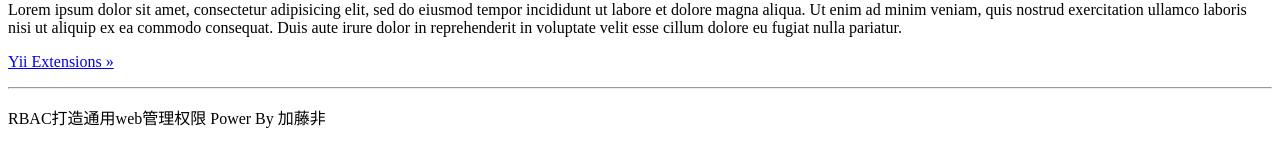
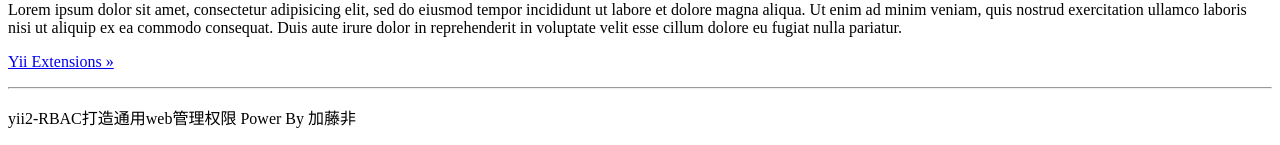
Before and after one commit to linkgeek/yii2-rbac, a Yii app: template views/site/index.php in a window 1280 px wide. Shown: the part 793-938 px from the top of the page. Run offline with PHP 8.4 and a stand-in for Yii, Linux system fonts and the light colour scheme; the template is opened without the code that fills it, so the values that code supplies are empty; some libraries are stand-ins or nearby versions.

Commit message:
修改title

```diff
--- a/views/layouts/main.php
+++ b/views/layouts/main.php
@@ -18,7 +18,7 @@ AppAsset::register($this);
     <meta charset="<?= Yii::$app->charset ?>">
     <meta name="viewport" content="width=device-width, initial-scale=1">
     <?= Html::csrfMetaTags() ?>
-    <title>RBAC打造通用web管理权限</title>
+    <title>yii2-RBAC打造通用web管理权限</title>
     <?php $this->head() ?>
 </head>
 <body>
@@ -64,7 +64,7 @@ AppAsset::register($this);
         <?=$content;?>
         <hr/>
         <footer class="navbar-fixed-bottom text-center">
-            <p>RBAC打造通用web管理权限 Power By 加藤非</p>
+            <p>yii2-RBAC打造通用web管理权限 Power By 加藤非</p>
         </footer>
     </div>
 </div>
```
